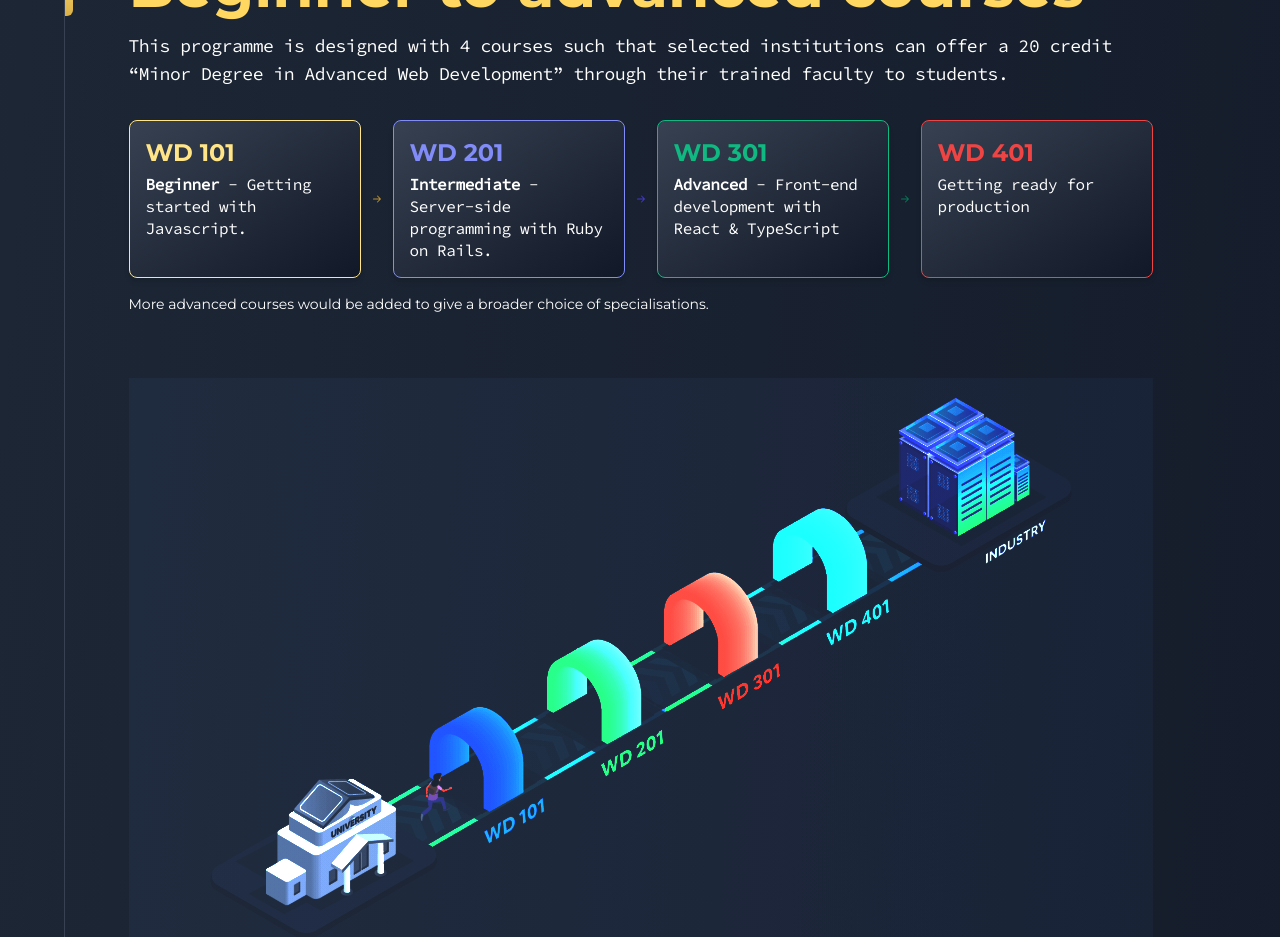
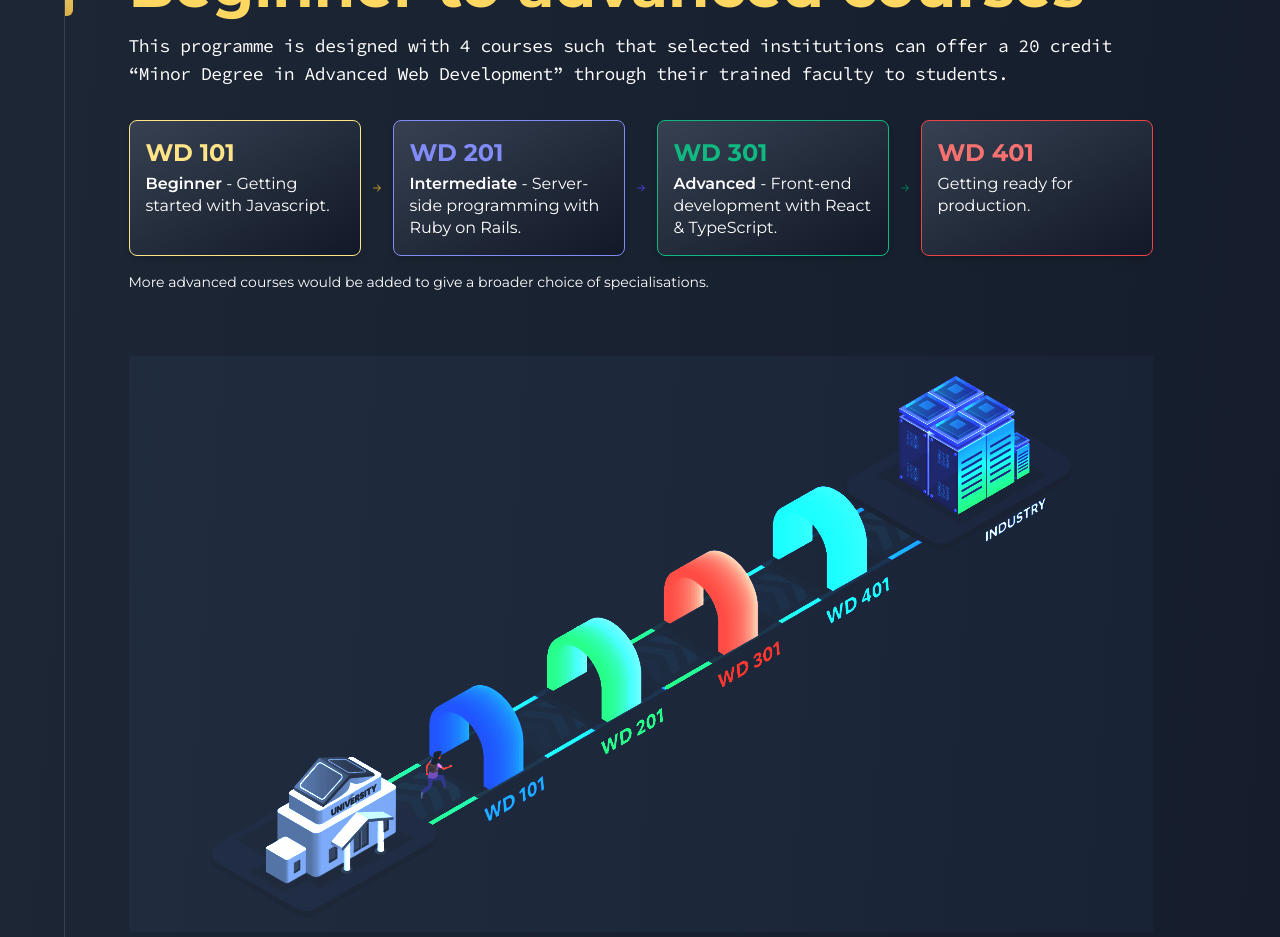
Before and after one commit to pupilfirst/wd.pupilfirst.org, a Next.js app: page / in a window 1280 px wide. Shown: the part 5960-6897 px from the top of the page. Built offline with nearby package versions, Linux system fonts and the light colour scheme.

Commit message:
Minor typography fixes on course path section

```diff
--- a/pages/index.js
+++ b/pages/index.js
@@ -365,9 +365,9 @@ export default function Home() {
                         </h3>
 
                         <p className="text-base md:text-lg font-mono tracking-tight mt-3 space-y-3">
-                           All students who wish to apply for the Minor Degree in Advanced Web Development
-                          may contact LITE Faculty Coordinator at their institution for details.
-
+                          All students who wish to apply for the Minor Degree in
+                          Advanced Web Development may contact LITE Faculty
+                          Coordinator at their institution for details.
                         </p>
                         <div className="pt-4">
                           <a
@@ -375,7 +375,9 @@ export default function Home() {
                             target="_blank"
                             className="inline-flex items-center space-x-4 w-full py-3 text-indigo-400 rounded-md text-lg font-semibold hover:underline hover:shadow-xl transition "
                           >
-                            <span>See list of institutions and Faculty Coordinators</span>
+                            <span>
+                              See list of institutions and Faculty Coordinators
+                            </span>
                             <svg
                               xmlns="http://www.w3.org/2000/svg"
                               width="16"
@@ -400,7 +402,6 @@ export default function Home() {
           </div>
         </section>
 
-
         <section className="bg-gray-800 border-t border-b border-gray-700 mx-auto relative">
           <div className="max-w-6xl 2xl:max-w-7xl mx-auto">
             <div className="border-l border-gray-700 mx-4 xl:mx-0">
@@ -413,12 +414,11 @@ export default function Home() {
               </div>
 
               <div className="flex flex-col mt-4 pb-10 lg:pb-20 ml-2 md:ml-4 lg:ml-12 xl:ml-16 2xl:ml-36">
-
                 <div className="max-w-4xl font-mono text-white tracking-tight pt-1 lg:text-lg ">
                   <p>
                     The AICTE (NEAT) approved course fees are mentioned below.
-                      You can contact the faculty coordinator of your institute
-                      to understand the schedules of payment to be made.
+                    You can contact the faculty coordinator of your institute to
+                    understand the schedules of payment to be made.
                   </p>
                 </div>
 
@@ -482,7 +482,8 @@ export default function Home() {
                           3
                         </td>
                         <td className="p-2 md:p-6 lg:whitespace-nowrap">
-                          Web Development 301 (Front-end development with React & TypeScript)
+                          Web Development 301 (Front-end development with React
+                          & TypeScript)
                         </td>
                         <td className="p-2 md:p-6 lg:whitespace-nowrap">
                           10,000
@@ -722,7 +723,7 @@ export default function Home() {
                     <p className="text-primary-400 text-xl md:text-2xl font-bold">
                       WD 101
                     </p>
-                    <p className="font-mono tracking-tight text-white leading-snug mt-1">
+                    <p className="text-white leading-snug mt-1">
                       <span className="font-semibold">Beginner</span> - Getting
                       started with Javascript.
                     </p>
@@ -746,7 +747,7 @@ export default function Home() {
                     <p className="text-indigo-400 text-xl md:text-2xl font-bold">
                       WD 201
                     </p>
-                    <p className="font-mono tracking-tight text-white leading-snug mt-1">
+                    <p className="text-white leading-snug mt-1">
                       <span className="font-semibold">Intermediate</span> -
                       Server-side programming with Ruby on Rails.
                     </p>
@@ -770,8 +771,9 @@ export default function Home() {
                     <p className="text-green-500 text-xl md:text-2xl font-bold">
                       WD 301
                     </p>
-                    <p className="font-mono tracking-tight text-white leading-snug mt-1">
-                      <span className="font-semibold">Advanced</span> - Front-end development with React & TypeScript
+                    <p className="text-white leading-snug mt-1">
+                      <span className="font-semibold">Advanced</span> -
+                      Front-end development with React &amp; TypeScript.
                     </p>
                   </div>
                   <div className="flex items-center justify-center w-full h-4 md:w-4 md:h-auto md:transform md:-rotate-90">
@@ -791,11 +793,12 @@ export default function Home() {
                   </div>
 
                   <div className="w-full md:flex-1 bg-gradient-to-br from-gray-700 to-gray-900 border border-red-500 rounded-lg shadow-md p-3 md:p-4">
-                    <p className="text-red-500 text-xl md:text-2xl font-bold">
+                    <p className="text-red-400 text-xl md:text-2xl font-bold">
                       WD 401
                     </p>
-                    <p className="font-mono tracking-tight text-white leading-snug mt-1">
-                      <span className="font-semibold"> </span> Getting ready for production
+                    <p className="text-white leading-snug mt-1">
+                      <span className="font-semibold"> </span> Getting ready for
+                      production.
                     </p>
                   </div>
                 </div>
@@ -1327,8 +1330,8 @@ export default function Home() {
               <div className="max-w-5xl mx-auto pl-4 lg:pl-0">
                 <div className="max-w-3xl space-y-6 text-white ">
                   <p className="mt-4 font-mono tracking-tight lg:text-lg">
-                    All students who wish to apply for the Minor Degree in Advanced Web Development
-                    may contact LITE Faculty
+                    All students who wish to apply for the Minor Degree in
+                    Advanced Web Development may contact LITE Faculty
                     Coordinator at their institution for details.
                   </p>
                 </div>
@@ -1375,7 +1378,8 @@ export default function Home() {
                 <div className="mt-16">
                   <h3 className="text-3xl text-indigo-500">Questions?</h3>
                   <p className="text-white pt-4">
-                    Please contact the LITE Faculty Coordinator of your institution.
+                    Please contact the LITE Faculty Coordinator of your
+                    institution.
                   </p>
                 </div>
               </div>
```
Lines whose indentation alone changed are shown as unchanged.
